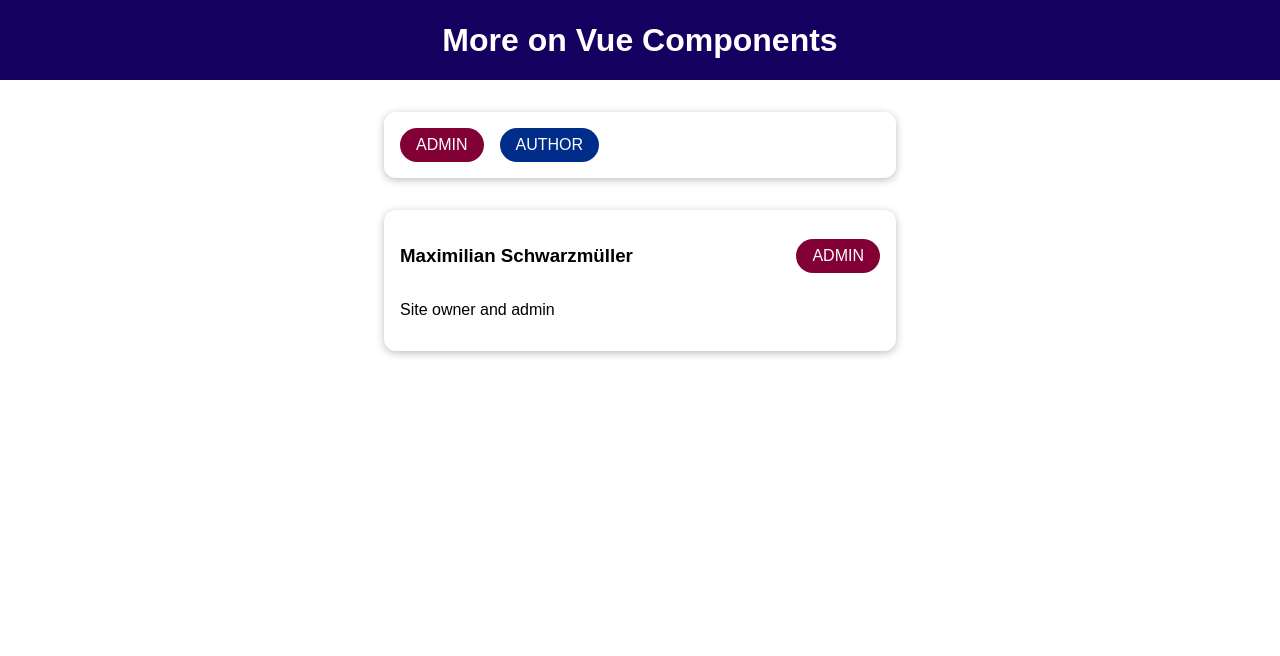
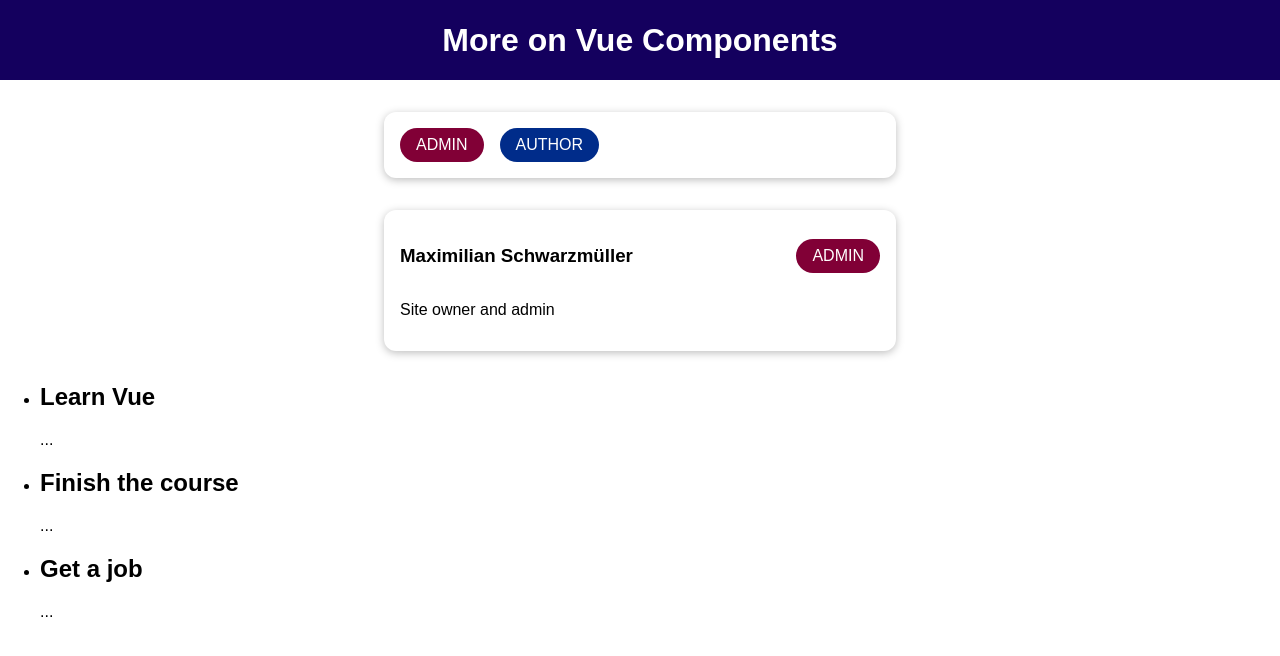
Before and after one commit to butters5789/vue-tcg-dynamic-components, a Vue app: page / in a window 1280 px wide. Shown: the top 656 px of the page. Built offline with nearby package versions, Linux system fonts and the light colour scheme.

Commit message:
scoped slots

```diff
--- a/src/App.vue
+++ b/src/App.vue
@@ -7,17 +7,23 @@
       :info-text="activeUser.description"
       :role="activeUser.role"
     ></user-info>
+    <course-goals #default="passedProps">
+      <h2>{{ passedProps.item }}</h2>
+      <p>{{ passedProps.anotherProp }}</p>
+    </course-goals>
   </div>
 </template>
 
 <script>
 import BadgeList from './components/BadgeList.vue';
+import CourseGoals from './components/CourseGoals.vue';
 import TheHeader from './components/TheHeader.vue';
 import UserInfo from './components/UserInfo.vue';
 
 export default {
   components: {
     BadgeList,
+    CourseGoals,
     TheHeader,
     UserInfo,
   },
--- /dev/null
+++ b/src/components/CourseGoals.vue
@@ -0,0 +1,19 @@
+<template>
+  <ul>
+    <li v-for="goal in goals" :key="goal">
+      <slot :item="goal" another-prop="..."></slot>
+    </li>
+  </ul>
+</template>
+
+<script>
+export default {
+  data() {
+    return {
+      goals: ['Learn Vue', 'Finish the course', 'Get a job'],
+    };
+  },
+};
+</script>
+
+<style></style>
```
